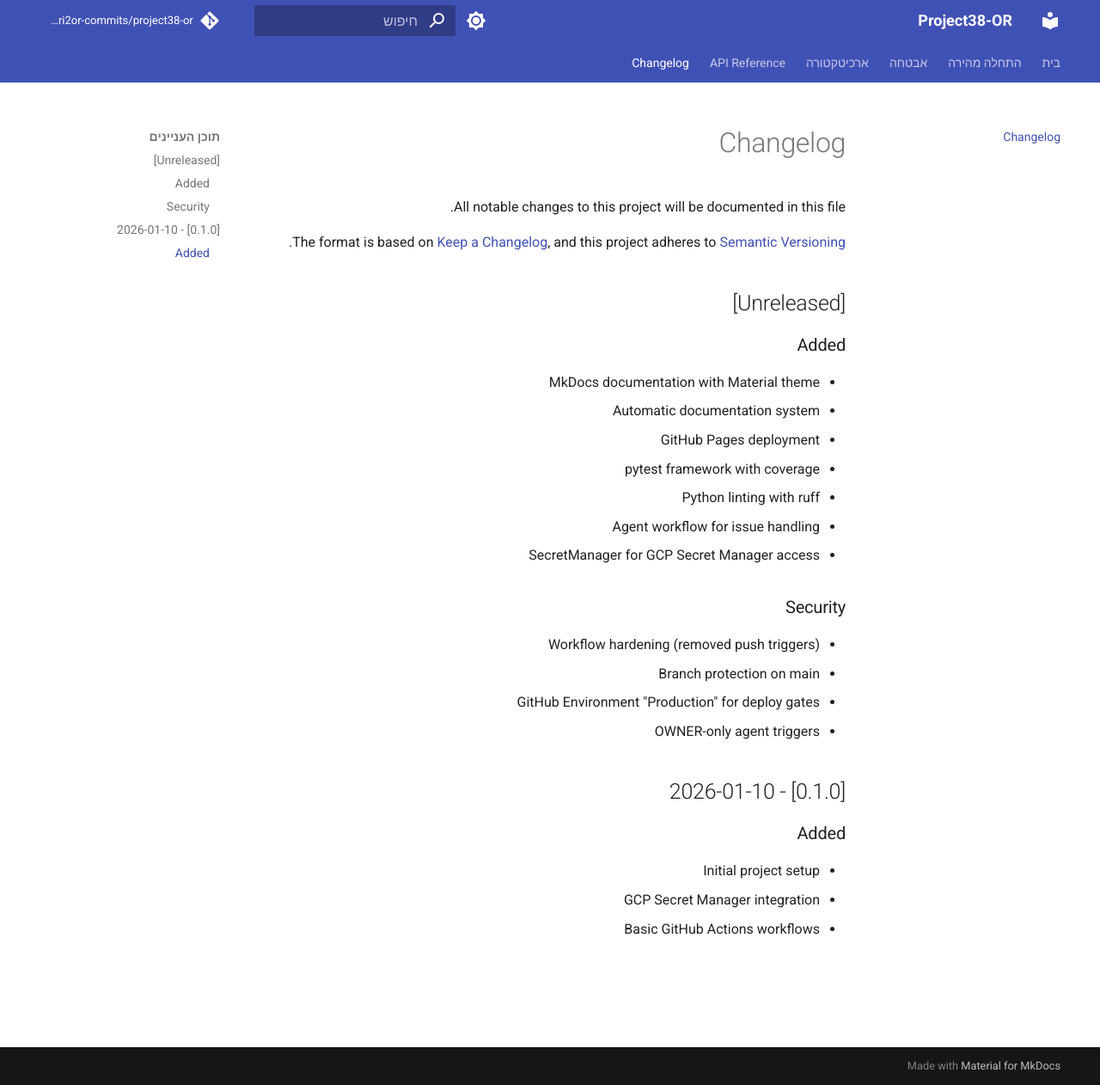
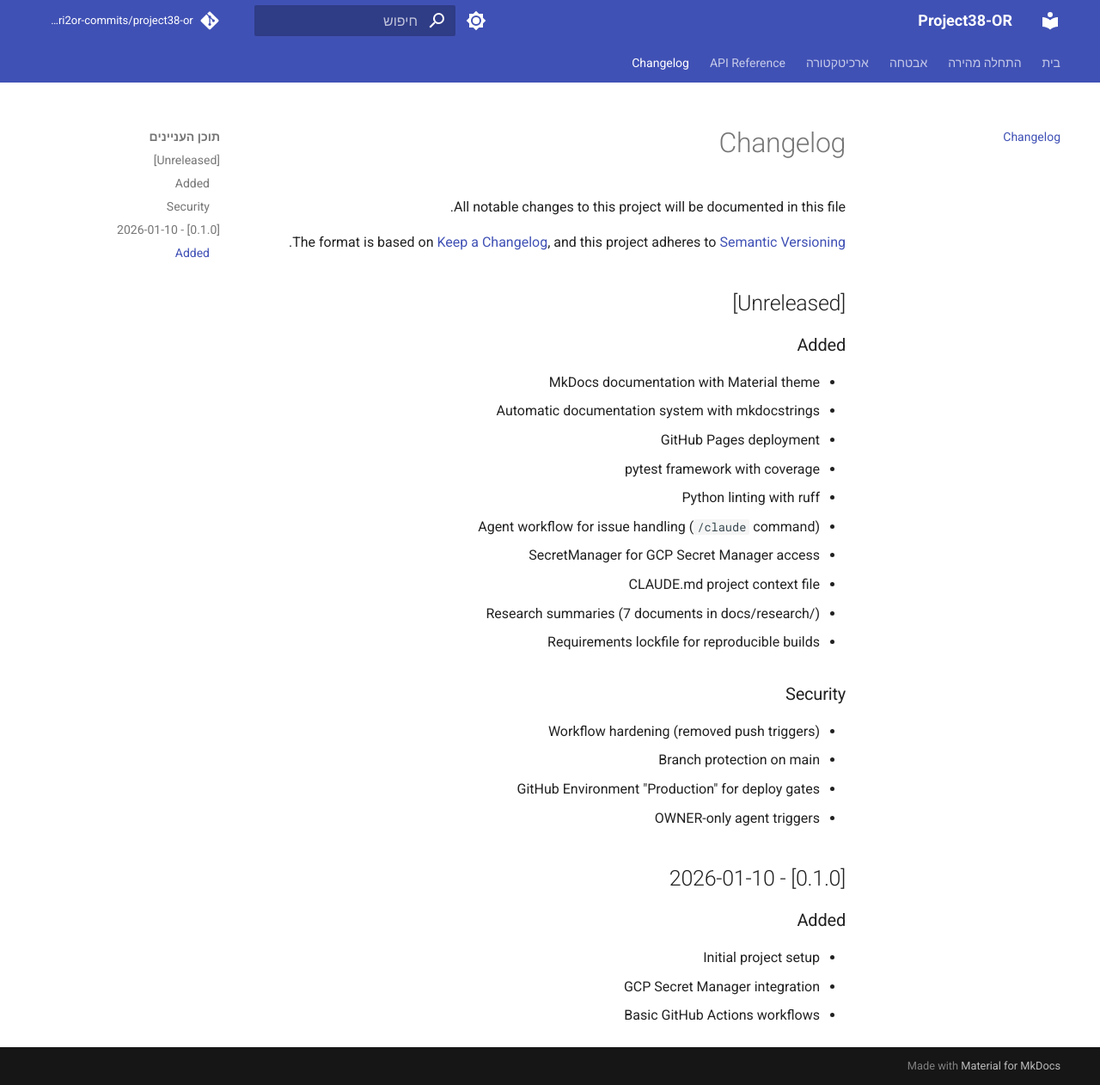
Before and after one commit to edri2or-commits/project38-or, an MkDocs documentation site: the page built from docs/changelog.md, in a window 1280 px wide and 1262 px high. Shown: the whole window at 86% size. Built offline with MkDocs 1.6.1 and Material for MkDocs 9.7.7, drawn with Linux system fonts in a browser that asks for light colours; comment, search, counter and statistics services are not loaded.

Commit message:
docs: fix changelog - add missing entries
Added missing items:
- CLAUDE.md project context file
- Research summaries (7 documents)
- Requirements lockfile

Note: Following my own documentation rules now.

```diff
--- a/docs/changelog.md
+++ b/docs/changelog.md
@@ -9,12 +9,15 @@ and this project adheres to [Semantic Versioning](https://semver.org/spec/v2.0.0
 
 ### Added
 - MkDocs documentation with Material theme
-- Automatic documentation system
+- Automatic documentation system with mkdocstrings
 - GitHub Pages deployment
 - pytest framework with coverage
 - Python linting with ruff
-- Agent workflow for issue handling
+- Agent workflow for issue handling (`/claude` command)
 - SecretManager for GCP Secret Manager access
+- CLAUDE.md project context file
+- Research summaries (7 documents in docs/research/)
+- Requirements lockfile for reproducible builds
 
 ### Security
 - Workflow hardening (removed push triggers)
```
